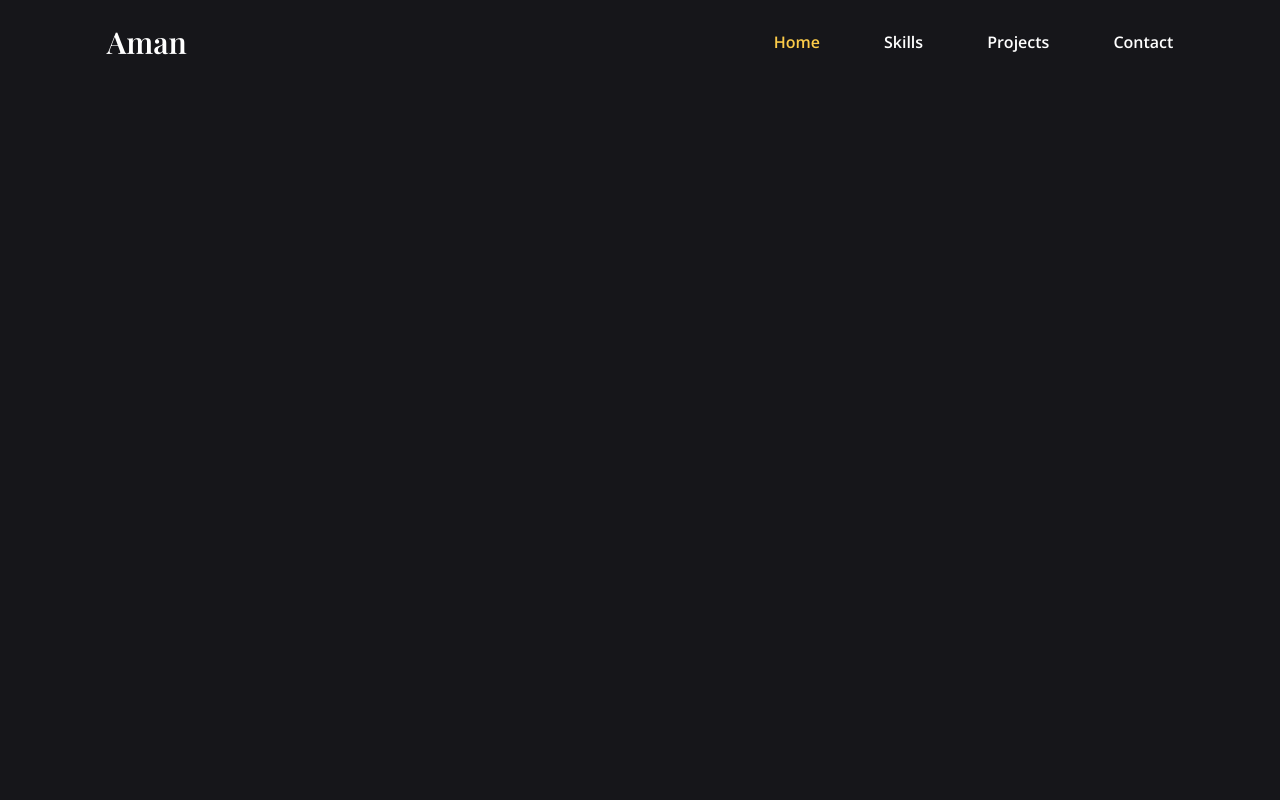
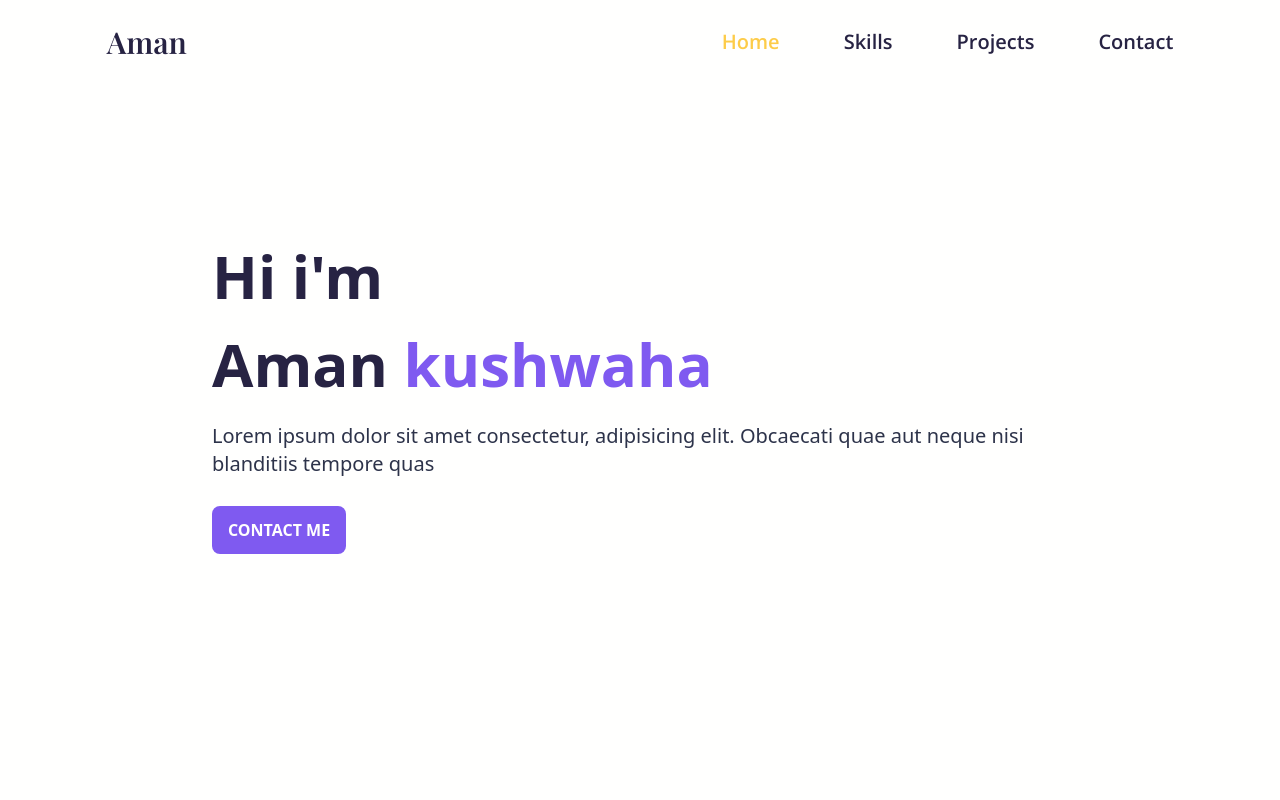
Before and after one commit to Amanksh/Portfolio, a React (Vite) app: page / in a window 1280 px wide. Shown: the top 800 px of the page. Built offline with nearby package versions, Linux system fonts and the light colour scheme.

Commit message:
New changes

```diff
--- a/src/App.jsx
+++ b/src/App.jsx
@@ -1,7 +1,8 @@
-import { useState } from "react";
+import { useEffect, useState } from "react";
 import useMediaQuery from "./hooks/useMediaQueries";
 import Navbar from "./Components/Navbar";
 import Landing from "./Components/Landing";
+import { Skills } from "./Components/Skills";
 
 function App() {
   const [selectedPages, setSelectedPage] = useState("home");
@@ -11,6 +12,7 @@ function App() {
     <div className="app bg-primary ">
       <Navbar selectedPage={selectedPages} setSelectedPage={setSelectedPage} />
       <Landing setSelectedPage={setSelectedPage} />
+      <Skills />
     </div>
   );
 }
--- a/src/Components/Landing.jsx
+++ b/src/Components/Landing.jsx
@@ -2,13 +2,41 @@ import React from "react";
 import { motion } from "framer-motion";
 import AnchorLink from "react-anchor-link-smooth-scroll";
 
-const Landing = () => {
+const Landing = ({ setSelectedPage }) => {
   return (
-    <section
-      id="home"
-      className="md:flex md:justify-between md:item-center md:h-full gap-16 py-10"
-    >
-      <motion.div initial="hidden" whileInView="visible"></motion.div>
+    <section id="home" className="h-full flex justify-center items-center ">
+      <div className="mx-auto sm:p-10  sm:w-[80%]">
+        <motion.div
+          initial="hidden"
+          whileInView="visible"
+          viewport={{ once: true, amount: 0.5 }}
+          transition={{ duration: 0.5 }}
+          variants={{
+            hidden: { opacity: 0, x: -50 },
+            visible: { opacity: 1, x: 0 },
+          }}
+          className="p-11 flex flex-col items-start gap-7 text-headColor"
+        >
+          <h1 className="text-4xl sm:text-6xl font-sans font-bold">Hi i'm</h1>
+          <h2 className="text-3xl sm:text-6xl font-sans font-bold">
+            Aman <span className="text-btncolor">kushwaha</span>
+          </h2>
+          <p className="text-para text-xl">
+            Lorem ipsum dolor sit amet consectetur, adipisicing elit. Obcaecati
+            quae aut neque nisi blanditiis tempore quas
+          </p>
+          <AnchorLink
+            onClick={() => setSelectedPage("contact")}
+            href="contact"
+            className="bg-btncolor p-3 rounded-lg text-primary font-bold font-sans hover:text-primary hover:bg-yellow sm:px-4  transition duration-300"
+          >
+            <div>CONTACT ME</div>
+          </AnchorLink>
+          {/* <button className="bg-btncolor p-2 rounded-lg text-primary font-bold font-sans hover:text-primary hover:bg-yellow sm:px-4 sm:text-xl transition duration-300">
+            CONTACT ME
+          </button> */}
+        </motion.div>
+      </div>
     </section>
   );
 };
--- a/src/Components/Navbar.jsx
+++ b/src/Components/Navbar.jsx
@@ -11,8 +11,8 @@ const Link = ({ page, selectedPage, setSelectedPage }) => {
   return (
     <AnchorLink
       className={` ${
-        selectedPage == lowserCasePage ? "sm:text-yellow text-gray-200" : " "
-      } sm:hover:text-btncolor sm:hover:border-b-2  hover:text-primary sm:hover:border-btncolor transition duration-500`}
+        selectedPage == lowserCasePage ? "text-yellow " : " "
+      } sm:hover:text-btncolor sm:hover:border-b-2 text-headColor hover:text-primary sm:hover:border-btncolor transition duration-500 text-xl`}
       href={`#${lowserCasePage}`}
       onClick={() => setSelectedPage(lowserCasePage)}
     >
@@ -24,12 +24,32 @@ const Link = ({ page, selectedPage, setSelectedPage }) => {
 const Navbar = ({ selectedPage, setSelectedPage }) => {
   const [isMenuToggled, setIsMenuToggled] = useState(false);
   const isAboveSmallScreens = useMediaQuery("(min-width : 768px)");
+
   console.log(isMenuToggled);
 
+  const [color, setColor] = useState(false);
+
+  const changeColor = () => {
+    if (window.scrollY >= 90) {
+      setColor(true);
+    } else {
+      setColor(false);
+    }
+  };
+
+  window.addEventListener("scroll", changeColor);
+  console.log(` color : ${color}`);
+
   return (
-    <nav className={`z-40 w-full fixed top-0 py-6 `}>
+    <nav
+      className={` ${
+        color ? "bg-primary shadow-lg" : " "
+      } z-40 w-full fixed top-0 py-6  shadow-slate-100`}
+    >
       <div className="flex items-center justify-between mx-auto w-5/6  ">
-        <h3 className="font-playfair text-3xl font-bold">Aman</h3>
+        <h3 className="font-playfair text-3xl font-bold text-headColor">
+          Aman
+        </h3>
 
         {/* {Desktop mav} */}
 
@@ -57,20 +77,23 @@ const Navbar = ({ selectedPage, setSelectedPage }) => {
             />
           </div>
         ) : (
-          <button onClick={() => setIsMenuToggled(!isMenuToggled)}>
+          <button
+            onClick={() => setIsMenuToggled(!isMenuToggled)}
+            className="text-headColor"
+          >
             <AiOutlineMenu size={20} />
           </button>
         )}
 
         {!isAboveSmallScreens && isMenuToggled && (
-          <div className="fixed right-0 bottom-0 h-full bg-btncolor border-l-2 shadow-md w-[300px]">
+          <div className="fixed right-0 bottom-0 h-full  bg-btncolor border-l-2 shadow-md shadow-slate-600 w-[300px]">
             <div className="flex justify-end p-10">
               <button onClick={() => setIsMenuToggled(!setIsMenuToggled)}>
                 <AiOutlineCloseCircle size={25} color="black" />
               </button>
             </div>
 
-            <div className="flex flex-col gap-10 ml-[33%] text-3xl text-headcolor">
+            <div className="flex flex-col gap-10 ml-[33%] text-3xl text-headcolor font-bold">
               <Link
                 page="Home"
                 selectedPage={selectedPage}
--- /dev/null
+++ b/src/Components/Skills.jsx
@@ -0,0 +1,14 @@
+import React from "react";
+
+export const Skills = () => {
+  return (
+    <div
+      className="w-full h-screen p-50 flex justify-center items-center bg-primary"
+      id="skills"
+    >
+      <div className="text-headColor w-[80%] mx-auto p-10 text-center">
+        <h1 className="font-bold font-sans sm:text-3xl text-2xl">SKILLS</h1>
+      </div>
+    </div>
+  );
+};
--- a/tailwind.config.js
+++ b/tailwind.config.js
@@ -8,10 +8,10 @@ export default {
   theme: {
     extend: {
       colors: {
-        primary: "#16161a",
+        primary: "#fffffe",
         btncolor: "#7f5af0",
-        headColor: "#fffffe",
-        para: "#94a1b2",
+        headColor: "#272343",
+        para: "#2d334a",
         blue: "#2CBCE9",
         red: "#DC4492",
         yellow: "#FDCC49",
```
